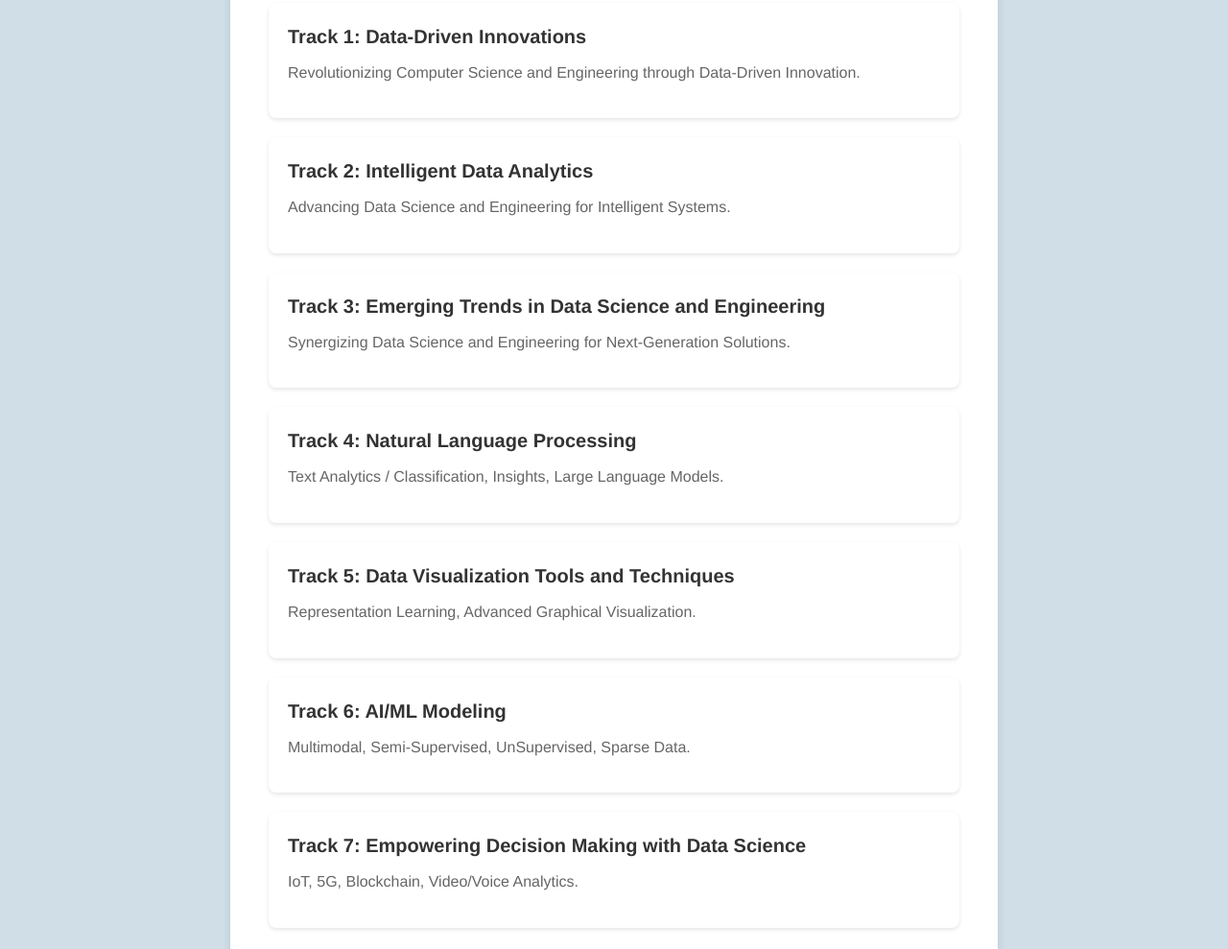
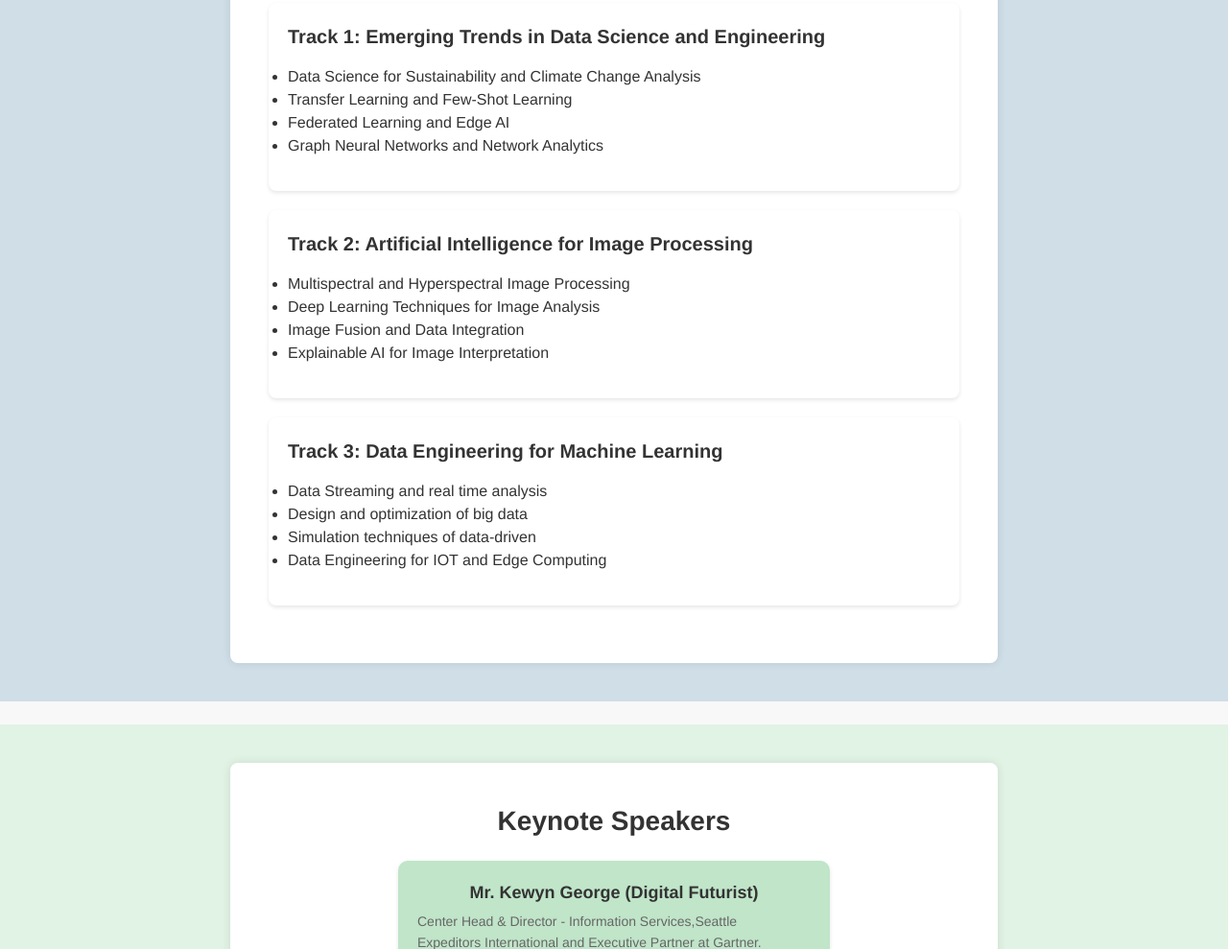
Before and after one commit to ConferenceEvent/ICADIE2023, a plain HTML site: page index.html in a window 1280 px wide. Shown: the part 1811-2800 px from the top of the page at 96% size. Drawn offline with Linux system fonts and the light colour scheme.

Commit message:
Update index.html
Updated the conference dates and Call for papers tracks

```diff
--- a/index.html
+++ b/index.html
@@ -43,7 +43,7 @@
 
         Join us for a unique gathering of experts and professionals in various fields.<br>
 
-        <b>Important Dates: 21st - 23rd Dec 2023</b><br>
+        <b>Important Dates: 22nd - 24th Feb 2024</b><br>
 
         <br>
         <b>Venue:</b> JAIN Global Campus, Jakkasandra Post, Kanakapura Taluk Ramanagara District Bangalore, Karnataka, India - 562112</a>
@@ -87,32 +87,37 @@
     <div class="container">
       <h2>Call for Papers</h2>
       <div class="track">
-        <h3 class="track-name">Track 1: Data-Driven Innovations</h3>
-        <p class="track-description">Revolutionizing Computer Science and Engineering through Data-Driven Innovation.</p>
+        <h3 class="track-name">Track 1: Emerging Trends in Data Science and Engineering</h3>
+          <p class="track-description">
+           <ul>
+           <li>Data Science for Sustainability and Climate Change Analysis</li>
+           <li>Transfer Learning and Few-Shot Learning</li>
+           <li>Federated Learning and Edge AI</li>
+           <li>Graph Neural Networks and Network Analytics</li>
+           </ul>
+          </p>
       </div>
       <div class="track">
-        <h3 class="track-name">Track 2: Intelligent Data Analytics </h3>
-        <p class="track-description">Advancing Data Science and Engineering for Intelligent Systems.</p>
+        <h3 class="track-name">Track 2: Artificial Intelligence for Image Processing</h3>
+          <p class="track-description">
+           <ul>
+           <li>Multispectral and Hyperspectral Image Processing</li>
+           <li>Deep Learning Techniques for Image Analysis</li>
+           <li>Image Fusion and Data Integration</li>
+           <li>Explainable AI for Image Interpretation</li>
+           </ul>
+          </p>
       </div>
       <div class="track">
-        <h3 class="track-name">Track 3: Emerging Trends in Data Science and Engineering </h3>
-        <p class="track-description">Synergizing Data Science and Engineering for Next-Generation Solutions.</p>
-      </div>
-      <div class="track">
-        <h3 class="track-name">Track 4: Natural Language Processing </h3>
-        <p class="track-description">Text Analytics / Classification, Insights, Large Language Models.</p>
-      </div>
-      <div class="track">
-        <h3 class="track-name">Track 5: Data Visualization Tools and Techniques </h3>
-        <p class="track-description">Representation Learning, Advanced Graphical Visualization.</p>
-      </div>
-      <div class="track">
-        <h3 class="track-name">Track 6: AI/ML Modeling </h3>
-        <p class="track-description">Multimodal, Semi-Supervised, UnSupervised, Sparse Data.</p>
-      </div>
-      <div class="track">
-        <h3 class="track-name">Track 7: Empowering Decision Making with Data Science </h3>
-        <p class="track-description">IoT, 5G, Blockchain, Video/Voice Analytics.</p>
+        <h3 class="track-name">Track 3: Data Engineering for Machine Learning</h3>
+        <p class="track-description">
+         <ul>
+         <li>Data Streaming and real time analysis</li>
+         <li>Design and optimization of big data</li>
+         <li>Simulation techniques of data-driven</li>
+         <li>Data Engineering for IOT and Edge Computing</li>
+         </ul>
+        </p>
       </div>
 
       <!-- Add more tracks here -->
@@ -355,9 +360,9 @@
       <h2>Publications</h2>
       <p>All registered and presented papers will be submitted for inclusion into the publisher series/indexed in SCOPUS.</p>
         <br>
-        <p><b>Submission Date:</b> 31 August 2023 </p>
-        <p><b>Acceptance Notification:</b> 15 September 2023</p>
-        <p><b>Deadline for Final Papers:</b> 10 October 2023</p>
+        <p><b>Submission Date:</b> 30 November 2023 </p>
+        <p><b>Acceptance Notification:</b> 30 December 2023</p>
+        <p><b>Deadline for Final Papers:</b> 31 January 2024</p>
     </div>
   </section>
 
```
